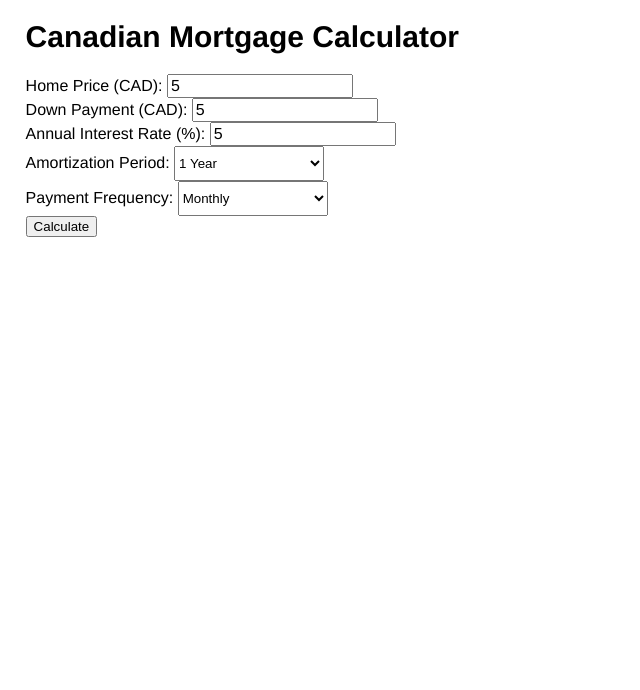
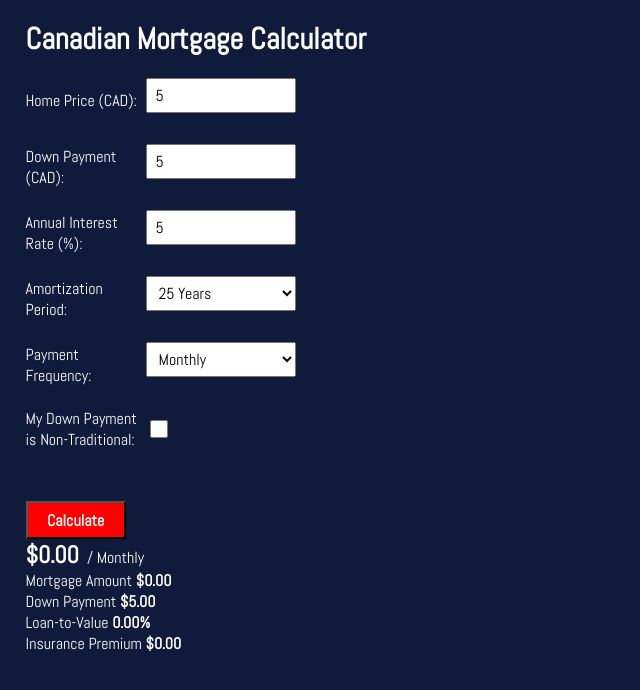
Before and after one commit to jin6135/MortgageCalculator, a website built with Vite: page index.html in a window 1280 px wide. Both pictures are taken after typing "5", "5", "5" into the empty fields and a click on the button "Calculate". Shown: the whole page, without its empty margins (0-640 px from the left). Built offline with nearby package versions, Linux system fonts and the light colour scheme.

Commit message:
added some styling, made sure input and select are same width (150 px). aligned them

```diff
--- a/index.html
+++ b/index.html
@@ -2,7 +2,8 @@
 <html lang="en">
   <head>
     <meta charset="UTF-8" />
-    <link rel="icon" type="image/svg+xml" href="/favicon.svg" />
+    <link rel="icon" type="image/svg+xml" href="/Canadian-Maple-Leaf-PNG-Pic-Background.png" />
+    <link rel="stylesheet" href="https://fonts.googleapis.com/css?family=Abel">
     <meta name="viewport" content="width=device-width, initial-scale=1.0" />
     <title>Mortgage Calculator</title>
   </head>
@@ -10,15 +11,22 @@
 
     <h1>Canadian Mortgage Calculator</h1>
     <form id = "mortgage-form">
+      <div class="form-row">
         <label for="home-price">Home Price (CAD): </label>
         <input type="number" id="home-price" min="0" placeholder="0.00"><br>
+      </div>
 
+      <div class="form-row">
         <label for="down-payment">Down Payment (CAD): </label>
         <input type="number" id="down-payment" min="0" placeholder="0.00"><br>
+      </div>
 
+      <div class="form-row">
         <label for="interest-rate">Annual Interest Rate (%): </label>
         <input type="number" id="interest-rate" min="0" step="0.01" placeholder="5.00"><br>
+      </div>
 
+      <div class="form-row">
         <label for="amortization">Amortization Period: </label>
         <select id="amortization">
           <option value="1">1 Year</option>
@@ -45,24 +53,64 @@
           <option value="22">22 Years</option>
           <option value="23">23 Years</option>
           <option value="24">24 Years</option>
-        <option value="25">25 Years</option>
+          <option value="25" selected>25 Years</option>
           <option value="26">26 Years</option>
           <option value="27">27 Years</option>
           <option value="28">28 Years</option>
           <option value="29">29 Years</option>
           <option value="30">30 Years</option>
         </select><br>
+      </div>
 
+      <div class="form-row">
         <label for="payment-frequency">Payment Frequency: </label>
         <select id="payment-frequency">
           <option value="12">Monthly</option>
           <option value="26">Bi-weekly</option>
           <option value="52">Weekly</option>
         </select><br>
+      </div>
+
+      <div class="form-row checkbox-row">
+        <label for="non-traditional">My Down Payment is Non-Traditional: </label>
+        <input type="checkbox" id="non-traditional"><br>
+      </div>
 
       <button type="submit">Calculate</button>
     </form>
 
+
+    <section id="results" class="results hidden">
+      <div class="payment-card">
+        <div class="payment-display">
+          <h2 id="payment-amount">$0.00</h2>
+          <span id="payment-label">/ Monthly</span>
+        </div>
+      </div>
+
+      <div class="results-grid">
+        <div class="result-item">
+          <span>Mortgage Amount</span>
+          <strong id="mortgage-amount">$0.00</strong>
+        </div>
+
+        <div class="result-item">
+          <span>Down Payment</span>
+          <strong id="result-down-payment">$0.00</strong>
+        </div>
+
+        <div class="result-item">
+          <span>Loan-to-Value</span>
+          <strong id="loan-to-value">0%</strong>
+        </div>
+
+        <div class="result-item">
+          <span>Insurance Premium</span>
+          <strong id="insurance-premium">$0.00</strong>
+        </div>
+      </div>
+
+    </section>
     <div id="app"></div>
     <script type="module" src="/src/main.js"></script>
   </body>
--- a/src/main.js
+++ b/src/main.js
@@ -7,6 +7,7 @@ const homePrice = document.getElementById("home-price");
 const downPayment = document.getElementById("down-payment");
 const interestRate = document.getElementById("interest-rate");
 const paymentFrequency = document.getElementById("payment-frequency");
+const nonTraditional = document.getElementById("non-traditional");
 
 form.addEventListener("submit", function(event) {
   event.preventDefault();
@@ -17,18 +18,70 @@ form.addEventListener("submit", function(event) {
   const years = Number(amortization.value);
   const frequency = Number(paymentFrequency.value);
 
-  /* calculations */
+  /* Calculations */
   const principal = price - down;
+
+  /* Canada uses semi-annual compounding, which is found in the equation below */
   const r = Math.pow(
     1 + (annualRate / 100) / 2,
     2 / frequency
   ) - 1;
+
   const n = years * frequency;
 
-  const M = principal * (r * Math.pow(1 + r, n)) / (Math.pow(1 + r, n) - 1);
+  /* CMHC sometimes gives a premium, which is why we need to check the loanToValue amount */
+  const loanToValue = principal / price;
 
-  console.log("Principal:", principal);
-  console.log("r:", r);
-  console.log("n:", n);
-  console.log("Mortgage Payment:", M);
+  let insuranceRate = 0;
+  if (loanToValue > 0.80) {
+    if (loanToValue <= 0.85) {
+      insuranceRate = 0.0280;
+    } else if (loanToValue <= 0.90) {
+      insuranceRate = 0.0310;
+    } else if (loanToValue <= 0.95) {
+      insuranceRate = nonTraditional.checked
+        ? 0.0450
+        : 0.0400;
+    }
+  }
+
+  const insurancePremium = principal * insuranceRate;
+  const insurancePrincipal = principal + insurancePremium;
+
+
+  const M = insurancePrincipal * (r * Math.pow(1 + r, n)) / (Math.pow(1 + r, n) - 1);
+
+  const results = document.getElementById("results");
+
+  const monthlyPayment = document.getElementById("payment-amount");
+  const paymentLabel = document.getElementById("payment-label");
+  const mortgageAmount = document.getElementById("mortgage-amount");
+  const resultDownPayment = document.getElementById("result-down-payment");
+  const loanToValueResult = document.getElementById("loan-to-value");
+  const insurancePremiumResult = document.getElementById("insurance-premium");
+
+  const money = new Intl.NumberFormat("en-CA", {
+    style: "currency",
+    currency: "CAD"
+  });
+
+  const percent = new Intl.NumberFormat("en-CA", {
+    style: "percent",
+    minimumFractionDigits: 2,
+    maximumFractionDigits: 2
+  });
+
+  monthlyPayment.textContent = money.format(M);
+
+  paymentLabel.textContent =
+    frequency === 12 ? "/ Monthly" :
+    frequency === 26 ? "/ Bi-weekly" :
+    "/ Weekly";
+
+  mortgageAmount.textContent = money.format(insurancePrincipal);
+  resultDownPayment.textContent = money.format(down);
+  loanToValueResult.textContent = percent.format(loanToValue);
+  insurancePremiumResult.textContent = money.format(insurancePremium);
+  results.classList.remove("hidden");
+
 });
--- a/src/style.css
+++ b/src/style.css
@@ -1,22 +1,91 @@
+* {
+    box-sizing: border-box;
+}
+
 body {
+    margin: 0;
+    font-family: 'Abel', Helvetica, sans-serif;
+    background: #101a3a;
+    color: white;
     margin-left: 2vw;
 }
 
 h1 {
-    font: 30px Helvetica, sans-serif;
+    font: 30px 'Abel', sans-serif;
     font-weight: bold;
 }
 
-label {
-    font: 16px Helvetica, sans-serif;
+#mortgage-form {
+    display: flex;
+    flex-direction: column;
+    max-width: 40vh;
 }
 
-p, input {
+.form-row {
+    display: grid;
+    grid-template-columns: 1fr 200px;
+    align-items: center;
+
+}
+
+/* Deal with styling inside inputs and buttons */
+input[type="number"], select {
+    font-family: 'Abel', sans-serif;
+    font-size: 16px;
+    width: 150px;
+    height: 35px;
+    padding: 0 8px;
+    margin-bottom: 10px;
+}
+
+input[type="checkbox"] {
+    width: 18px;
+    height: 18px;
+    cursor: pointer;
+}
+
+button[type="submit"] {
+    font-family: 'Abel', sans-serif;
+    font-size: 16px;
+    width: 100px;
+    height: 38px;
+    margin-top: 30px;
+    cursor: pointer;
+    background-color: red;
+    color: white;
+    font-weight: bold;
+}
+
+
+label {
+    font: 16px 'Abel', sans-serif;
+}
+
+p {
     display: inline;
-    font: 16px Helvetica, sans-serif;
+    font: 16px 'Abel', sans-serif;
+}
+
+input {
+    font: 16px 'Abel', sans-serif;
 }
 
 #amortization, #payment-frequency {
-  width: 150px;
-  height: 35px;
+    width: 150px;
+    height: 35px;
 }
+
+.payment-display {
+    display: flex;
+    align-items: baseline;
+    gap: 8px;
+}
+
+.payment-display h2 {
+    margin: 0;
+}
+
+
+.hidden {
+    display: none !important;
+}
```
Also changed, not shown: public/Canadian-Maple-Leaf-PNG-Pic-Background.png (added), public/favicon.svg (deleted). Lines whose indentation alone changed are shown as unchanged.
